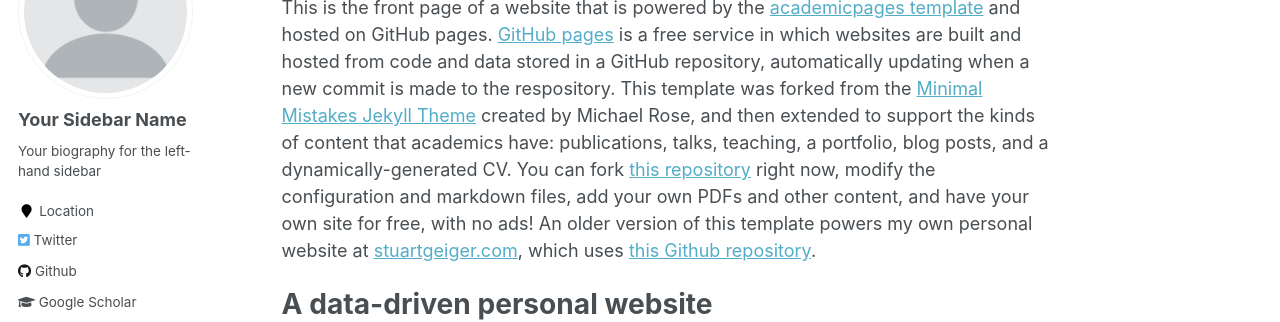
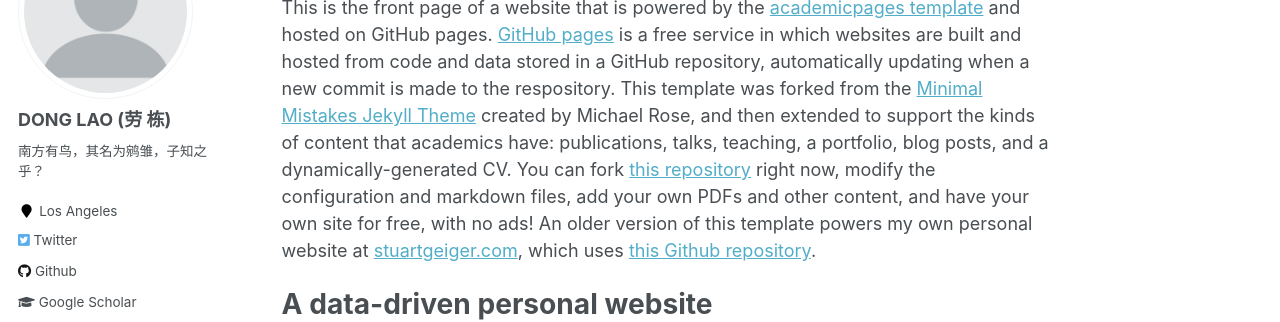
Before and after one commit to donglao/dlaoweb, a Jekyll site: the page built from _pages/about.md, in a window 1280 px wide. Shown: the part 194-516 px from the top of the page. Built offline with Jekyll 4.4.1, drawn with Linux system fonts in a browser that asks for light colours; some web fonts are replaced.

Commit message:
Update _config.yml

```diff
--- a/_config.yml
+++ b/_config.yml
@@ -80,10 +80,10 @@ analytics:
 
 # Site Author
 author:
-  name             : "Your Sidebar Name"
+  name             : "DONG LAO (劳 栋)"
   avatar           : "profile.png"
-  bio              : "Your biography for the left-hand sidebar"
-  location         : "Location"
+  bio              : "南方有鸟，其名为鹓雏，子知之乎？"
+  location         : "Los Angeles"
   employer         :
   pubmed           : "https://www.ncbi.nlm.nih.gov/pubmed/?term=john+snow"
   googlescholar    : "http://yourfullgooglescholarurl.com"
```
